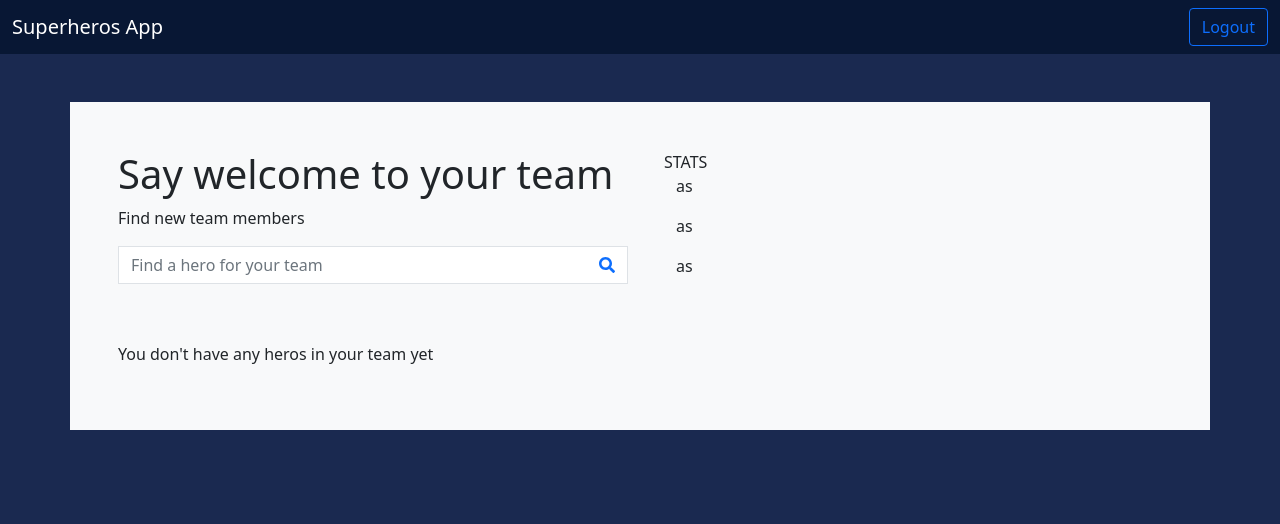
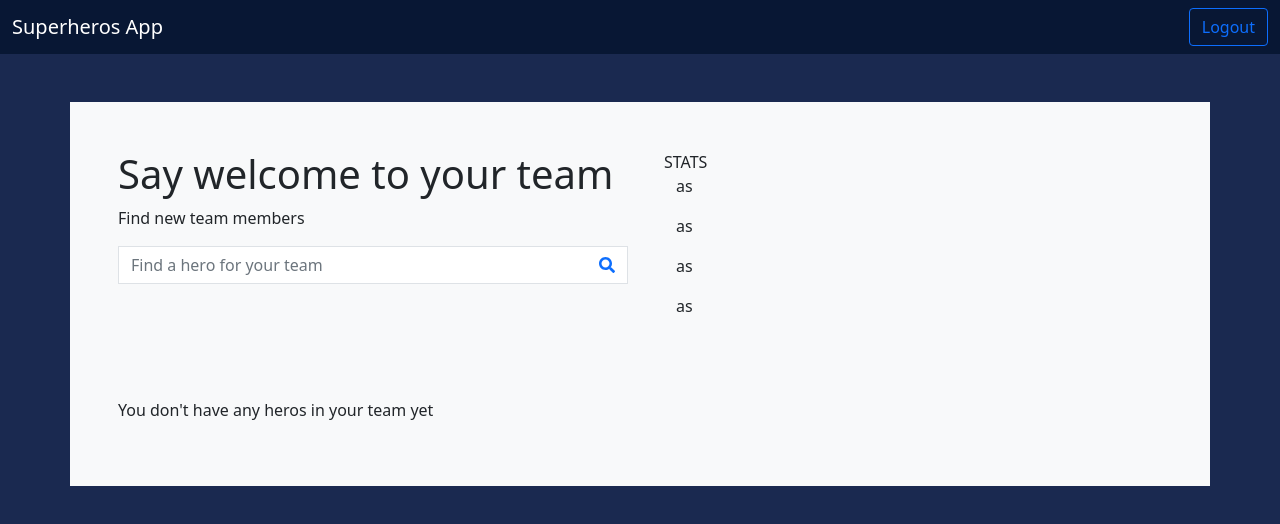
Before and after one commit to fdelavalle/superheros, a React (Create React App) app in the folder frontend/: page /home in a window 1280 px wide. Shown: the top 524 px of the page. Built offline with nearby package versions, Linux system fonts and the light colour scheme; sample sign-in values are in the browser's storage.

Commit message:
added helpers structure and styles to the team grid

```diff
--- a/frontend/src/components/home/TeamStats.js
+++ b/frontend/src/components/home/TeamStats.js
@@ -7,6 +7,7 @@ const TeamStats = () => {
       <p>as</p>
       <p>as</p>
       <p>as</p>
+      <p>as</p>
     </div>
   );
 };
--- a/frontend/src/pages/Home.js
+++ b/frontend/src/pages/Home.js
@@ -21,7 +21,7 @@ const Home = () => {
           <div className='col-6'>
             <TeamStats />
           </div>
-          <div>
+          <div className='mt-3'>
             {heros.length > 0 ? (
               <CardGrid inHome={true} herosList={heros} />
             ) : (
```
Also changed, not shown: frontend/src/helpers/team-validity.js (added).
